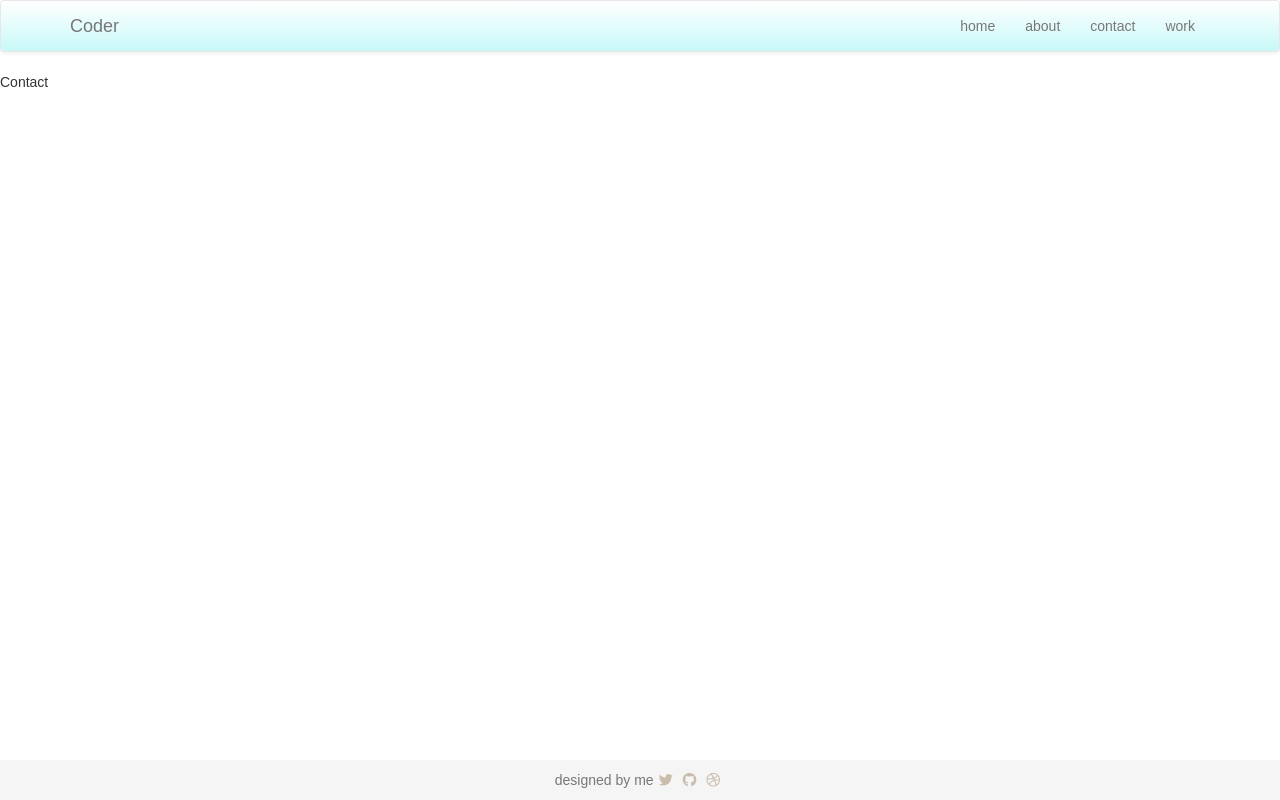
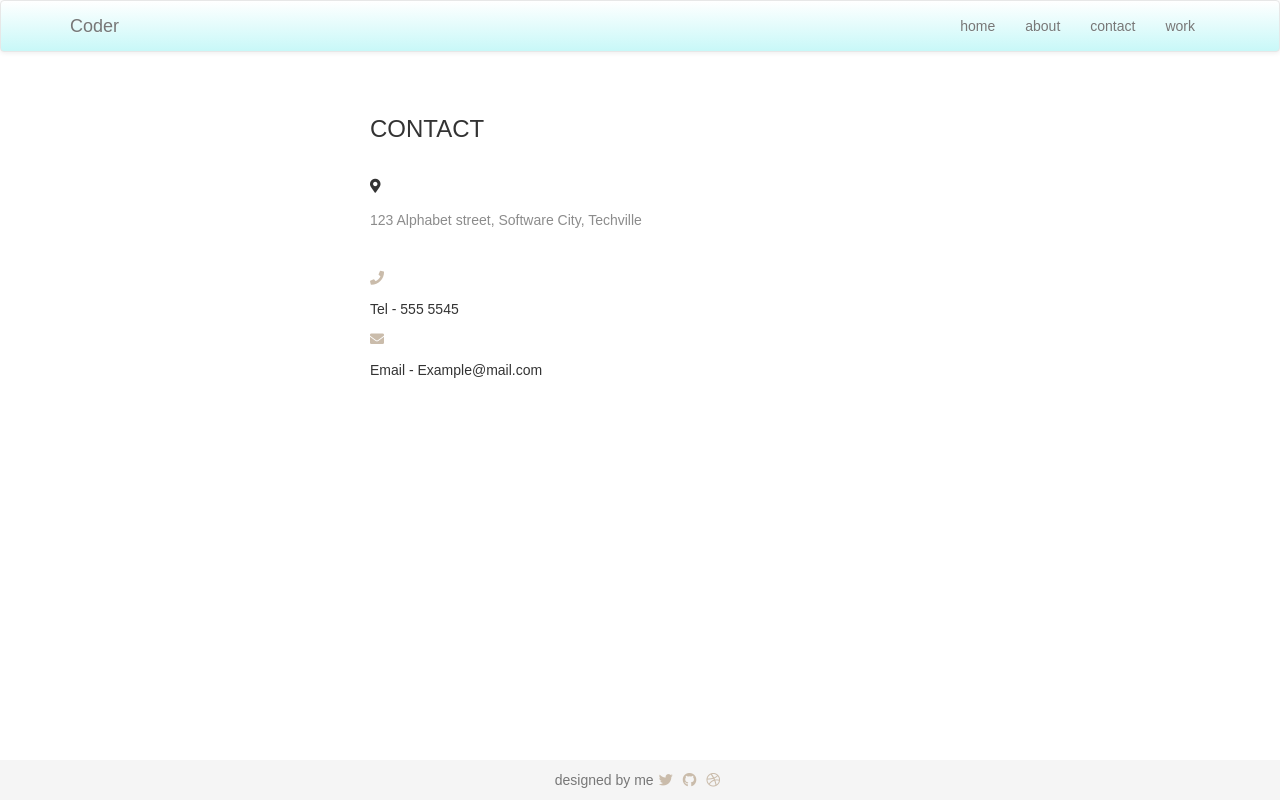
Before and after one commit to san00/React-website, a React (Create React App) app: page /contact in a window 1280 px wide. Built offline with nearby package versions, Linux system fonts and the light colour scheme.

Commit message:
style contact page

```diff
--- a/src/components/contact.css
+++ b/src/components/contact.css
@@ -0,0 +1,17 @@
+.contact-header {
+  padding-top: 1em;
+  padding-bottom: 1em;
+}
+
+.contact-text {
+  color: #8c8c8c;
+  padding: 1em 0 2em 0;
+}
+.contact-pic{
+  width: 100%;
+  padding-top: 4em;
+}
+.c-icons{
+  padding-bottom: 1em;
+  color: #cabcab;
+}
--- a/src/components/contact.jsx
+++ b/src/components/contact.jsx
@@ -1,11 +1,21 @@
 import React, {Component} from "react"
+import {Grid,Col} from "react-bootstrap";
+import "./Contact.css";
 
 export default class contact extends Component {
   render() {
     return(
-      <div>
-        Contact
-      </div>
+      <Grid>
+        <Col xs={8} xsOffset={3} sm={8} smOffset={3} md={6}>
+          <h3 class="contact-header">CONTACT</h3>
+          <span class="fas fa-map-marker-alt "></span>
+          <p class="contact-text"> 123 Alphabet street, Software City, Techville</p>
+          <span class="fas fa-phone c-icons"></span>
+          <p>Tel - 555 5545</p>
+          <span class="fas fa-envelope c-icons"></span>
+          <p>Email - Example@mail.com </p>
+        </Col>
+      </Grid>
     )
   }
 }
```
